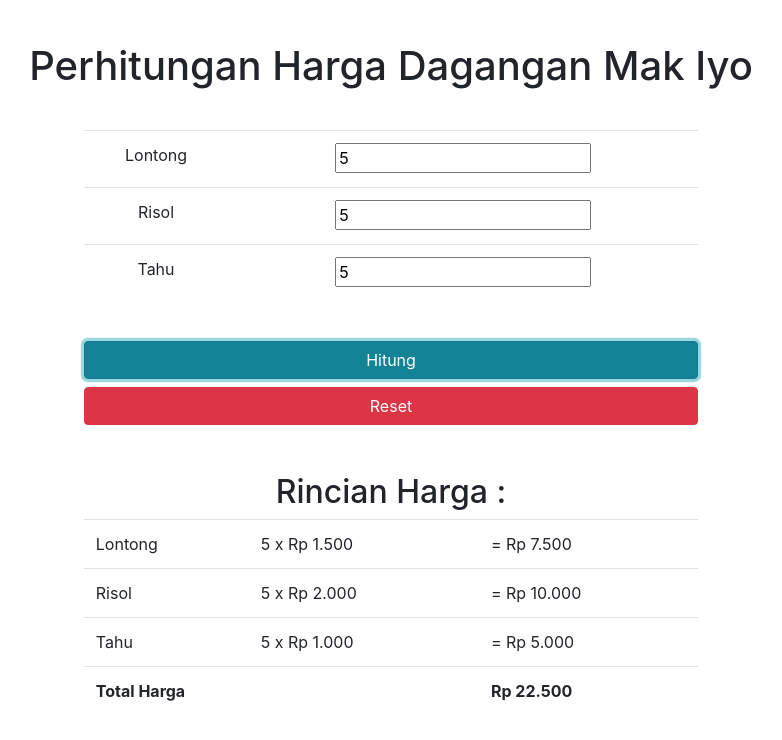
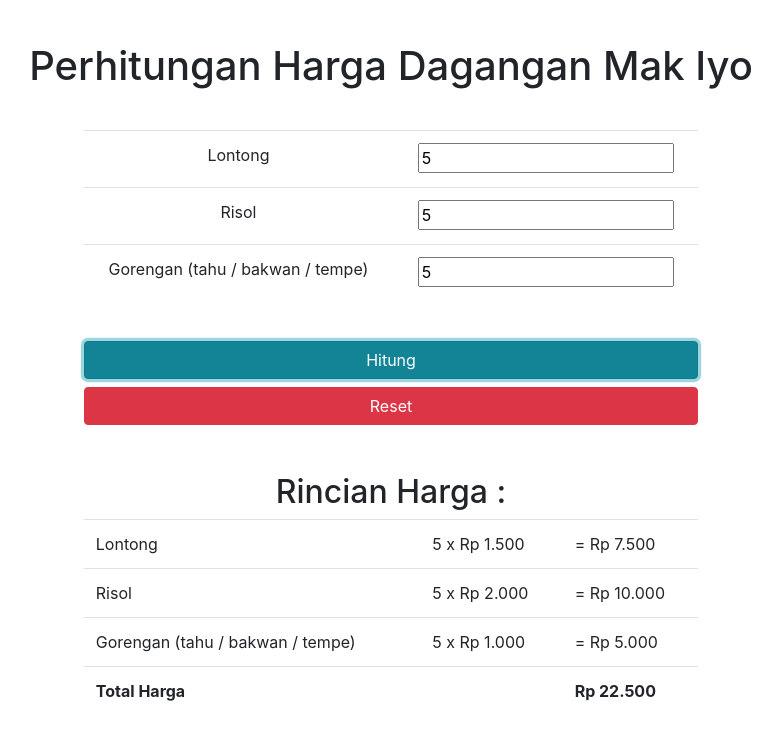
Before and after one commit to Tio-pratomo/dagangmakrakup, a plain HTML site: page index.html in a window 1280 px wide. Both pictures are taken after typing "5", "5", "5" into the empty fields and a click on the button "Hitung". Shown: the whole page, without its empty margins (249-1031 px from the left). Drawn offline with nearby package versions, Linux system fonts and the light colour scheme.

Commit message:
change a little bit index html and javascript

```diff
--- a/assets/script.js
+++ b/assets/script.js
@@ -1,90 +1,99 @@
 // seleksi item yang ingin di pilih
-const main = document.querySelector('main');
+const form = document.getElementsByTagName('form')[0];
 const description = document.getElementsByClassName('description')[0];
 
 // Kemudian tambahkan event listener untuk perhitungan harga
-main.addEventListener('click', function (event) {
+form.addEventListener('click', function (event) {
     if (event.target.id === 'count') {
         event.preventDefault();
-        const lontong =
-            main.children[1].children[0].children[0].children[0].children[1]
-                .children[0];
-        const lontongCalculation =
-            main.children[3].children[0].children[0].children[1];
-        const totalItemLontong =
-            main.children[3].children[0].children[0].children[2];
-        const risol =
-            main.children[1].children[0].children[0].children[1].children[1]
-                .children[0];
-        const risolCalculation =
-            main.children[3].children[0].children[1].children[1];
-        const totalItemRisol =
-            main.children[3].children[0].children[1].children[2];
-        const tahu =
-            main.children[1].children[0].children[0].children[2].children[1]
-                .children[0];
-        const tahuCalculation =
-            main.children[3].children[0].children[2].children[1];
-        const totalItemTahu =
-            main.children[3].children[0].children[2].children[2];
-        const totalPrice = document.getElementsByClassName('total')[0];
+        description.classList.remove('fade');
+        const inputUser = {
+            lontong:
+                form.children[0].children[0].children[0].children[1]
+                    .children[0],
+            risol:
+                form.children[0].children[0].children[1].children[1]
+                    .children[0],
+            gorengan:
+                form.children[0].children[0].children[2].children[1]
+                    .children[0],
+        };
 
-        description.classList.remove('fade');
+        const pricingDetails = {
+            lontongDetail: description.querySelector('.calculation-lontong'),
+            lontongTotal: description.querySelector('.total-item-lontong'),
+            risolDetail: description.querySelector('.calculation-risol'),
+            risolTotal: description.querySelector('.total-item-risol'),
+            gorenganDetail: description.querySelector('.calculation-gorengan'),
+            gorenganTotal: description.querySelector('.total-item-gorengan'),
+            totalPrice: description.querySelector('.total'),
+        };
 
-        if (lontong.value === '' && risol.value === '' && tahu.value === '') {
-            lontong.value = 0;
-            risol.value = 0;
-            tahu.value = 0;
-        } else if (lontong.value === '' && risol.value === '') {
-            lontong.value = 0;
-            risol.value = 0;
-        } else if (lontong.value === '' && tahu.value === '') {
-            lontong.value = 0;
-            tahu.value = 0;
-        } else if (risol.value === '' && tahu.value === '') {
-            risol.value = 0;
-            tahu.value = 0;
-        } else if (lontong.value === '') {
-            lontong.value = 0;
-        } else if (risol.value === '') {
-            risol.value = 0;
-        } else if (tahu.value === '') {
-            tahu.value = 0;
+        if (
+            inputUser.lontong.value < '0' &&
+            inputUser.risol.value < '0' &&
+            inputUser.gorengan.value < '0'
+        ) {
+            inputUser.lontong.value = 0;
+            inputUser.risol.value = 0;
+            inputUser.gorengan.value = 0;
+        } else if (
+            inputUser.lontong.value < '0' &&
+            inputUser.risol.value < '0'
+        ) {
+            inputUser.lontong.value = 0;
+            inputUser.risol.value = 0;
+        } else if (
+            inputUser.lontong.value < '0' &&
+            inputUser.gorengan.value < '0'
+        ) {
+            inputUser.lontong.value = 0;
+            inputUser.gorengan.value = 0;
+        } else if (
+            inputUser.risol.value < '0' &&
+            inputUser.gorengan.value < '0'
+        ) {
+            inputUser.risol.value = 0;
+            inputUser.gorengan.value = 0;
+        } else if (inputUser.lontong.value < '0') {
+            inputUser.lontong.value = 0;
+        } else if (inputUser.risol.value < '0') {
+            inputUser.risol.value = 0;
+        } else if (inputUser.gorengan.value < '0') {
+            inputUser.gorengan.value = 0;
         }
 
-        lontongCalculation.innerText = `${lontong.value} x Rp 1.500`;
-        totalItemLontong.innerText = ` = ${(
-            lontong.value * 1500
+        pricingDetails.lontongDetail.innerHTML = `${inputUser.lontong.value} x Rp 1.500`;
+        pricingDetails.lontongTotal.innerHTML = `= ${(
+            inputUser.lontong.value * 1500
         ).toLocaleString('id-ID', {
             style: 'currency',
             currency: 'IDR',
             maximumFractionDigits: 0,
         })}`;
 
-        risolCalculation.innerText = `${risol.value} x Rp 2.000`;
-        totalItemRisol.innerText = ` = ${(risol.value * 2000).toLocaleString(
-            'id-ID',
-            {
+        pricingDetails.risolDetail.innerHTML = `${inputUser.risol.value} x Rp 2.000`;
+        pricingDetails.risolTotal.innerHTML = `= ${(
+            inputUser.risol.value * 2000
+        ).toLocaleString('id-ID', {
             style: 'currency',
             currency: 'IDR',
             maximumFractionDigits: 0,
-            }
-        )}`;
+        })}`;
 
-        tahuCalculation.innerText = `${tahu.value} x Rp 1.000`;
-        totalItemTahu.innerText = ` = ${(tahu.value * 1000).toLocaleString(
-            'id-ID',
-            {
+        pricingDetails.gorenganDetail.innerHTML = `${inputUser.gorengan.value} x Rp 1.000`;
+        pricingDetails.gorenganTotal.innerHTML = `= ${(
+            inputUser.gorengan.value * 1000
+        ).toLocaleString('id-ID', {
             style: 'currency',
             currency: 'IDR',
             maximumFractionDigits: 0,
-            }
-        )}`;
+        })}`;
 
-        totalPrice.innerText = `${(
-            parseInt(lontong.value * 1500) +
-            parseInt(risol.value * 2000) +
-            parseInt(tahu.value * 1000)
+        pricingDetails.totalPrice.innerHTML = `${(
+            parseInt(inputUser.lontong.value * 1500) +
+            parseInt(inputUser.risol.value * 2000) +
+            parseInt(inputUser.gorengan.value * 1000)
         ).toLocaleString('id-ID', {
             style: 'currency',
             currency: 'IDR',
--- a/index.html
+++ b/index.html
@@ -16,7 +16,7 @@
 <body>
     <main>
         <h1 class="text-center">Perhitungan Harga Dagangan Mak Iyo</h1>
-        <form action="">
+        <form action="" method="POST">
             <table class="input-user table">
                 <tr>
                     <td>
@@ -36,10 +36,10 @@
                 </tr>
                 <tr>
                     <td>
-                        <label for="tahu">Tahu</label>
+                        <label for="gorengan">Gorengan (tahu / bakwan / tempe)</label>
                     </td>
                     <td>
-                        <input type="number" name="tahu" id="tahu" min="0">
+                        <input type="number" name="gorengan" id="gorengan" min="0">
                     </td>
                 </tr>
             </table>
@@ -49,7 +49,7 @@
         </form>
 
         <h2 class="text-center mt-5">Rincian Harga : </h2>
-        <table class="description table">
+        <table class="description table fade">
             <tr>
                 <td>Lontong</td>
                 <td class="calculation-lontong"></td>
@@ -61,9 +61,9 @@
                 <td class="total-item-risol"></td>
             </tr>
             <tr>
-                <td>Tahu</td>
-                <td class="calculation-tahu"></td>
-                <td class="total-item-tahu"></td>
+                <td>Gorengan (tahu / bakwan / tempe)</td>
+                <td class="calculation-gorengan"></td>
+                <td class="total-item-gorengan"></td>
             </tr>
             <tr>
                 <td colspan="2" class="font-weight-bold">Total Harga</td>
```
Lines whose indentation alone changed are shown as unchanged.
